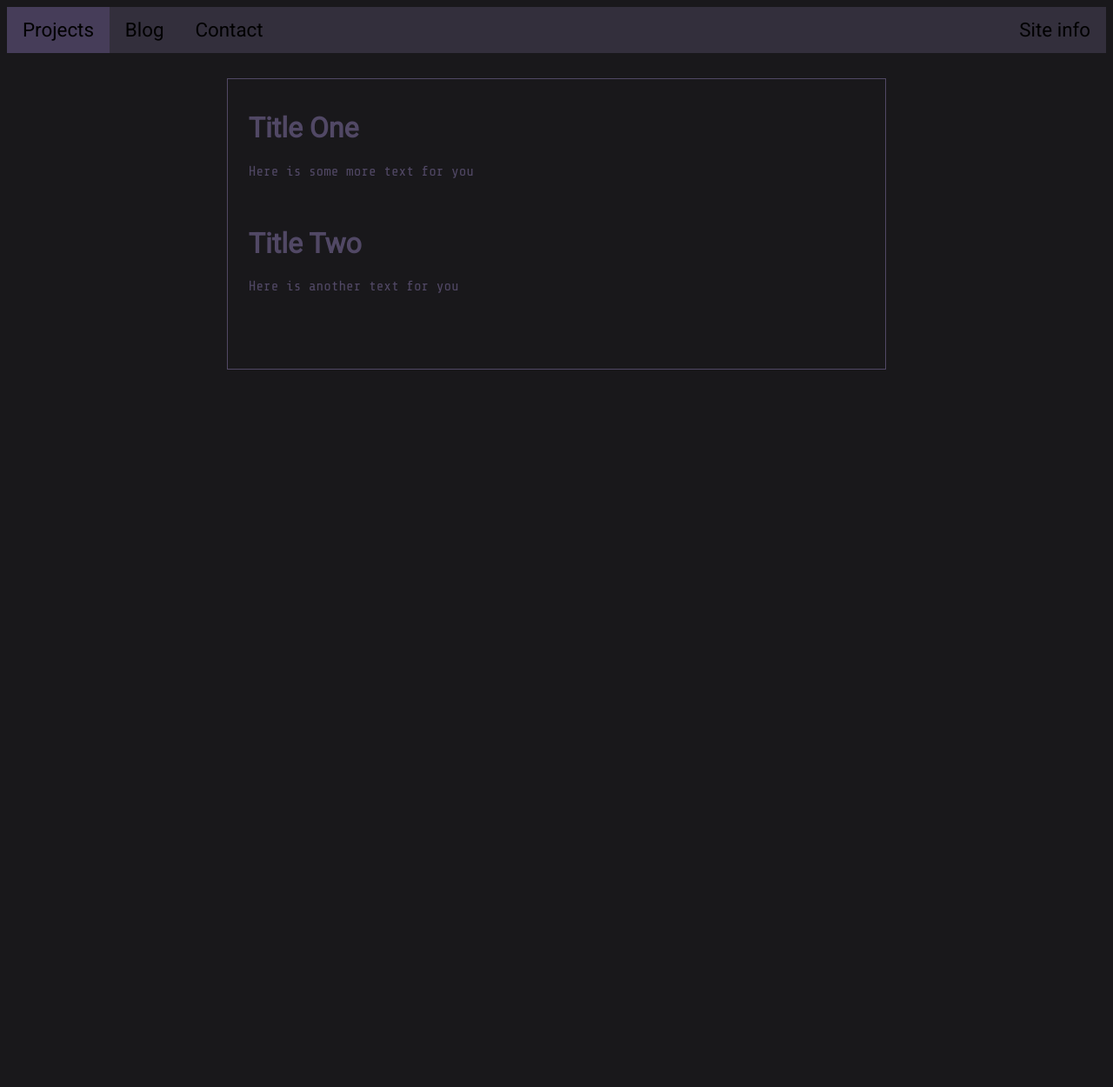
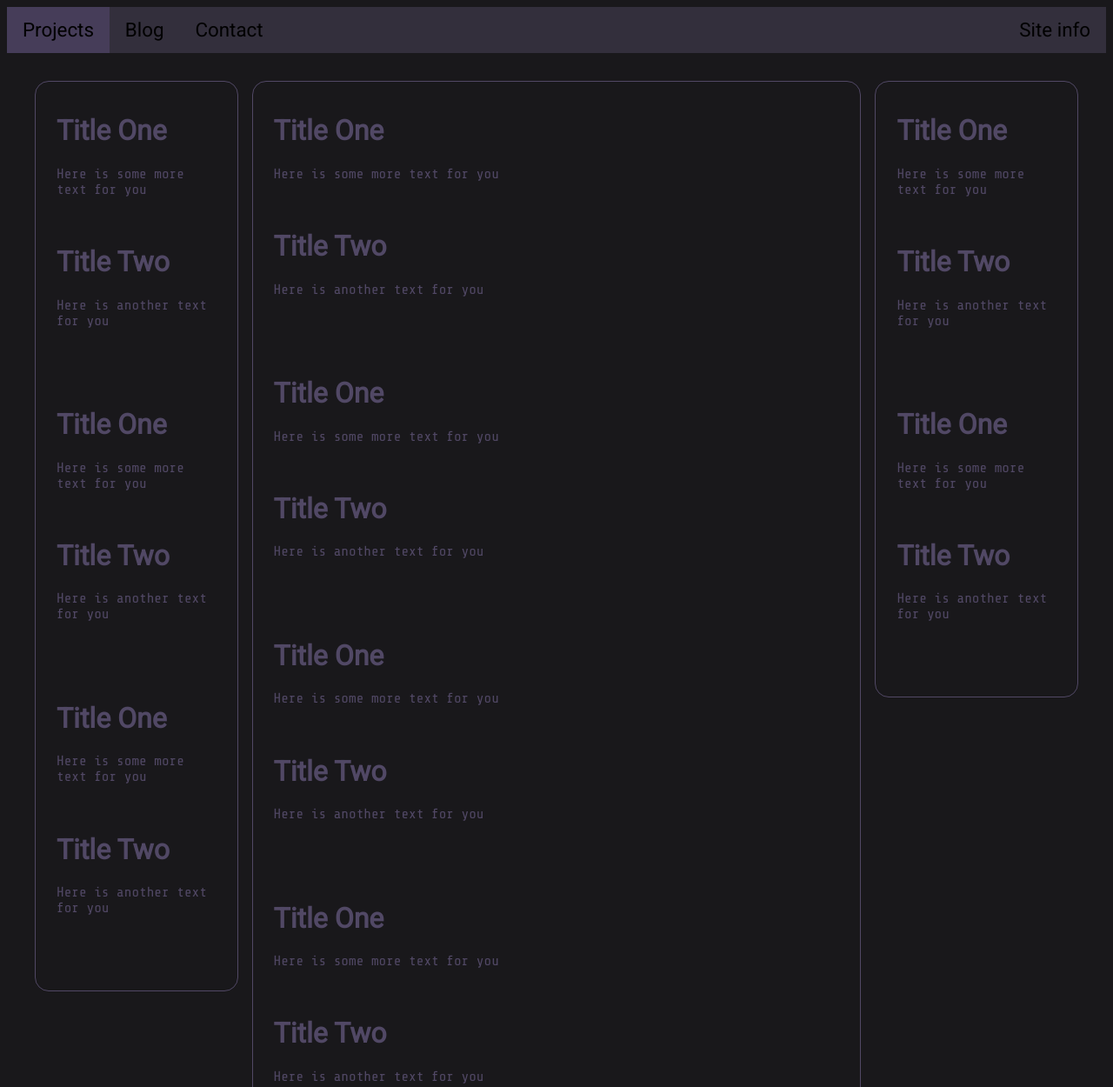
Before and after one commit to Zealous56/LibreSite, a plain HTML site: page index.html in a window 1280 px wide. Shown: the top 1250 px of the page at 87% size. Before the commit the page ends 800 px from the top, so only its background shows below. Drawn offline with nearby package versions, Linux system fonts and the light colour scheme.

Commit message:
Add sidepanels. Make site more responsive

```diff
--- a/index.html
+++ b/index.html
@@ -32,6 +32,39 @@
         </div>
 
         <div class="container">
+            <div class="sidebar">
+                <div class="sidebar-body">
+                        <h1>Title One</h1>
+                        <p>Here is some more text for you</p>
+
+                        <br>
+
+                        <h1>Title Two</h1>
+                        <p>Here is another text for you</p>
+
+                        <br><br><br>
+
+                        <h1>Title One</h1>
+                    <p>Here is some more text for you</p>
+
+                    <br>
+
+                    <h1>Title Two</h1>
+                    <p>Here is another text for you</p>
+
+                    <br><br><br>
+
+                    <h1>Title One</h1>
+                    <p>Here is some more text for you</p>
+
+                    <br>
+
+                    <h1>Title Two</h1>
+                    <p>Here is another text for you</p>
+
+                    <br><br><br>
+                </div>
+            </div>
             <div class="container-body">
                 <h1>Title One</h1>
                 <p>Here is some more text for you</p>
@@ -42,6 +75,59 @@
                 <p>Here is another text for you</p>
 
                 <br><br><br>
+
+                <h1>Title One</h1>
+                <p>Here is some more text for you</p>
+
+                <br>
+
+                <h1>Title Two</h1>
+                <p>Here is another text for you</p>
+
+                <br><br><br>
+
+                <h1>Title One</h1>
+                <p>Here is some more text for you</p>
+
+                <br>
+
+                <h1>Title Two</h1>
+                <p>Here is another text for you</p>
+
+                <br><br><br>
+
+                <h1>Title One</h1>
+                <p>Here is some more text for you</p>
+
+                <br>
+
+                <h1>Title Two</h1>
+                <p>Here is another text for you</p>
+
+                <br><br><br>
+            </div>
+            <div class="sidebar">
+                <div class="sidebar-body">
+                    <h1>Title One</h1>
+                    <p>Here is some more text for you</p>
+
+                    <br>
+
+                    <h1>Title Two</h1>
+                    <p>Here is another text for you</p>
+
+                    <br><br><br>
+
+                    <h1>Title One</h1>
+                    <p>Here is some more text for you</p>
+
+                    <br>
+
+                    <h1>Title Two</h1>
+                    <p>Here is another text for you</p>
+
+                    <br><br><br>
+                </div>
             </div>
         </div>
     </body>
--- a/style.css
+++ b/style.css
@@ -6,16 +6,35 @@ body {
 
 /* Give the body the appropriate spacing */
 .container {
-    padding: 1.8em 20%;
+    padding: 2em 2em;
 }
 
-/* Give body container appropriate padding and border */
+/* Give main body container appropriate padding and border */
 .container-body {
     padding: 1em 1.5em;
     border: solid 0.1em;
+    border-radius: 1em;
 }
 
+/* Change font of headers */
 .container-body h1, h2, h3, h4, h5, h6 {
+    font-family: 'Roboto', sans-serif;
+}
+
+.sidebar {
+    display: none;
+
+}
+
+/* Give sidebar body container appropriate padding and border */
+.sidebar-body {
+    padding: 1em 1.5em;
+    border: solid 0.1em;
+    border-radius: 1em;
+}
+
+/* Change font of headers */
+.sidebar-body h1, h2, h3, h4, h5, h6 {
     font-family: 'Roboto', sans-serif;
 }
 
@@ -43,6 +62,14 @@ body {
     float: right;
 }
 
+.topnavbar .topnavbar-left a:not(:first-child) {
+    display: none;
+}
+
+.topnavbar .topnavbar-right {
+    display: none;
+}
+
 .topnavbar a:hover {
     font-weight: bold;
 }
@@ -52,21 +79,26 @@ body {
     background-color: #463D59;
 }
 
-/* Make the site responsive to small screens */
-@media screen and (max-width: 576px) {
+/* Show all 3 columns for large screens */
+@media only screen and (min-width: 768px) {
     .container {
-        padding: 0;
+        display: grid;
+        grid-template-columns: 1fr 3fr 1fr;
+        grid-column-gap: 1em;
     }
 
-    .container-body {
-        border: none;
+    .sidebar {
+        display: block;
+    }
+}
+
+/* Show navbar buttons for large screens */
+@media only screen and (min-width: 576px) {
+    .topnavbar .topnavbar-left a:not(:first-child) {
+        display: block;
     }
 
-    .topnavbar-left a:not(:first-child) {
-        display: none;
-    }
-
-    .topnavbar-right a {
-        display: none;
+    .topnavbar .topnavbar-right {
+        display: block;
     }
 }
```
